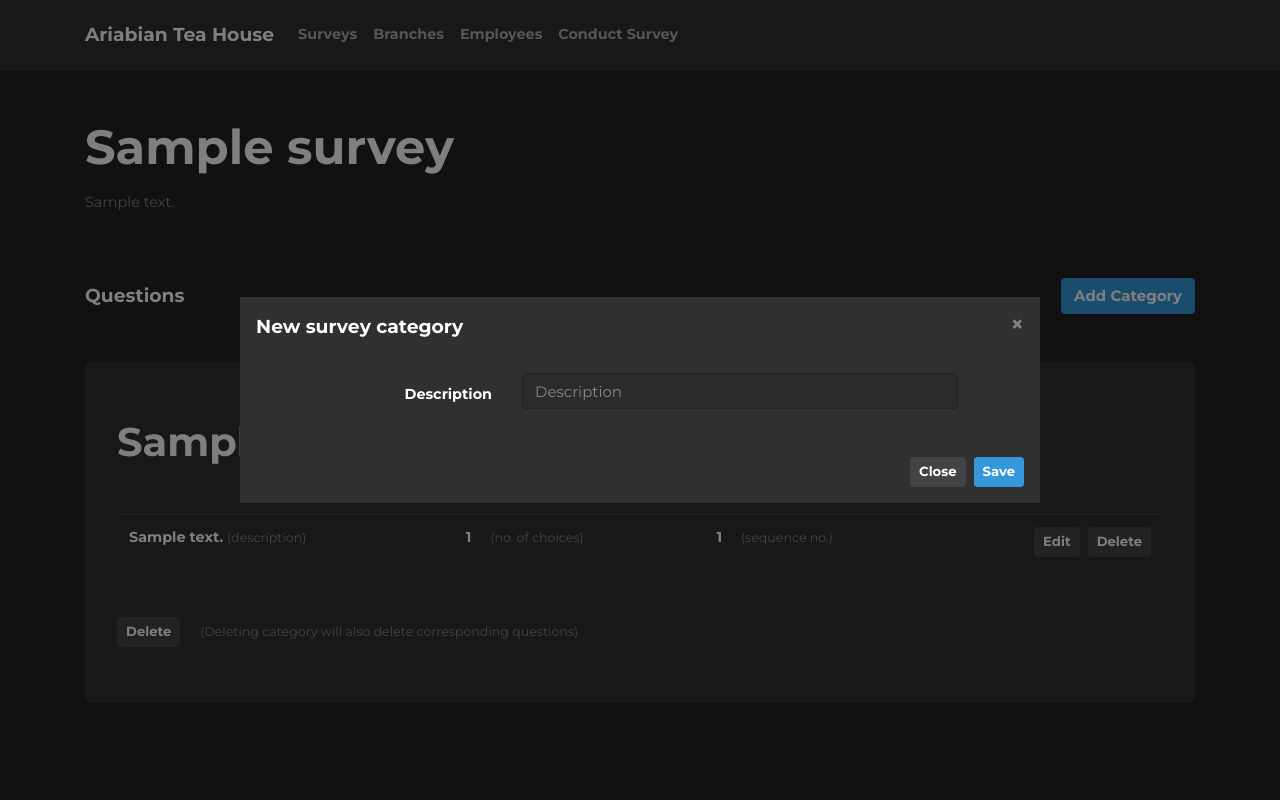
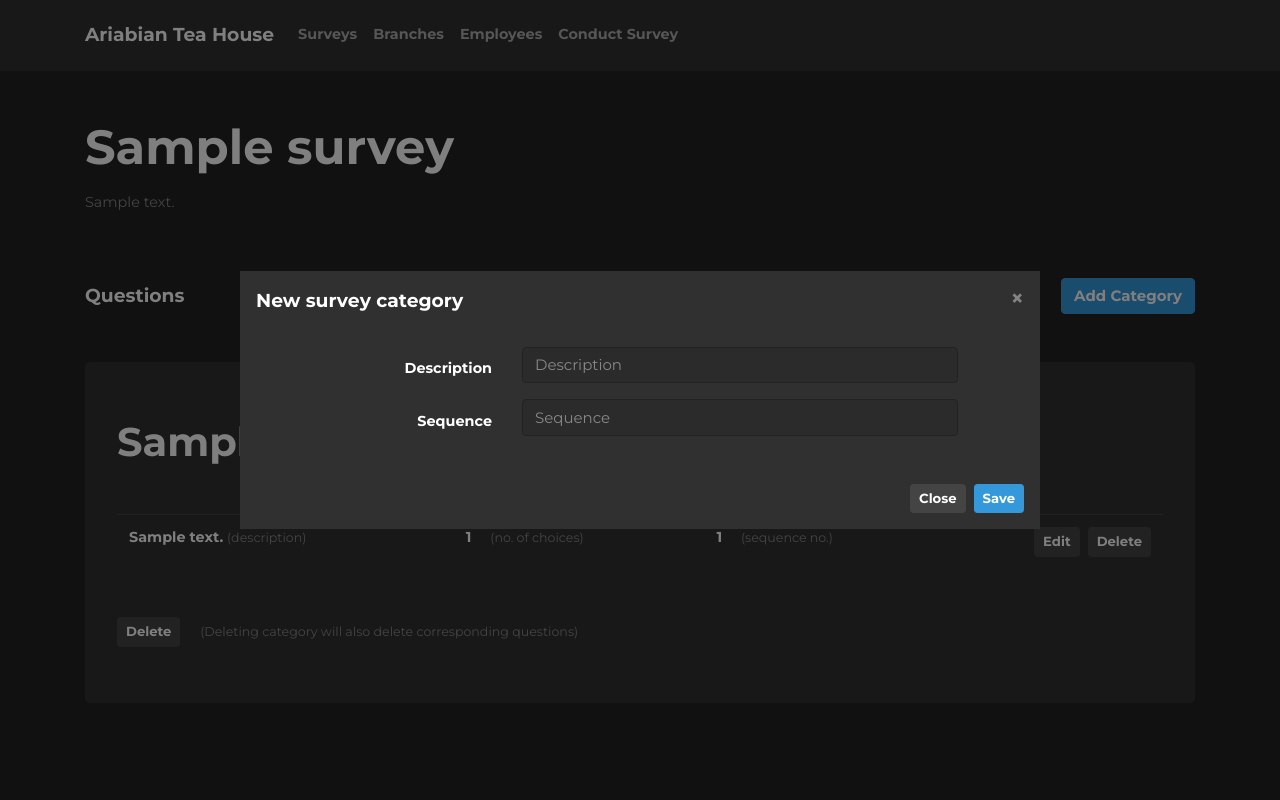
Before and after one commit to tordsyabe/ath-survey, a Flask app: page /surveys/1 in a window 1280 px wide, after a click on "Add Category". Run offline with Flask 2, Linux system fonts and the light colour scheme; tables that the repository leaves empty hold one stand-in row (values such as "Sample post"); some libraries are stand-ins or nearby versions.

Commit message:
added sequnce and order by on survey category

```diff
--- a/athsurveyapp/blueprints/employee/templates/employee_details.html
+++ b/athsurveyapp/blueprints/employee/templates/employee_details.html
@@ -120,6 +120,12 @@ block body %}
         <div class="modal-body">
           <p>Are you sure you want to delete this response?</p>
           <input type="hidden" id="responseId" name="responseId" />
+          <input
+            type="hidden"
+            id="employeeId"
+            name="employeeId"
+            value="{{employee.id}}"
+          />
         </div>
         <div class="modal-footer">
           <button
--- a/athsurveyapp/blueprints/employee/views.py
+++ b/athsurveyapp/blueprints/employee/views.py
@@ -72,6 +72,6 @@ def create_employee():
         db.session.add(new_emp)
         db.session.commit()
 
-        return redirect(url_for('employee_page.employee_index'))
+        return redirect(url_for('employee_page.employee_details', id=new_emp.id))
 
     return render_template('create_employee.html', form=form)
--- a/athsurveyapp/blueprints/question/forms.py
+++ b/athsurveyapp/blueprints/question/forms.py
@@ -11,7 +11,7 @@ class QuestionForm(FlaskForm):
     q_id = HiddenField("Question Id")
     q_description = StringField("Description", validators=[DataRequired()])
     is_required = BooleanField("Is Required", default="checked")
-    place_number = StringField("Sequence no.", validators=[DataRequired()])
+    q_sequence = StringField("Sequence no.", validators=[DataRequired()])
     question_type_id = HiddenField("Question Type", validators=[DataRequired()])
     choice_id = QuerySelectField(
         "Choice",
--- a/athsurveyapp/blueprints/question_type/forms.py
+++ b/athsurveyapp/blueprints/question_type/forms.py
@@ -9,3 +9,4 @@ from athsurveyapp.models.models import db, Branch
 class QuestionTypeForm(FlaskForm):
 
     qt_description = StringField("Description", validators=[DataRequired()])
+    qt_sequence = StringField("Sequence", validators=[DataRequired()])
--- a/athsurveyapp/blueprints/question_type/resource.py
+++ b/athsurveyapp/blueprints/question_type/resource.py
@@ -9,6 +9,7 @@ question_type_args.add_argument(
     "description", type=str, help="Survey category description", required=True
 )
 question_type_args.add_argument("survey_id", type=int, help="Survey", required=True)
+question_type_args.add_argument("sequence", type=int, help="Sequence", required=True)
 
 
 class QuestionTypeResource(Resource):
@@ -61,7 +62,7 @@ class QuestionTypeResourceList(Resource):
 
         args = question_type_args.parse_args()
 
-        new_question_type = Qt(args["description"], args["survey_id"])
+        new_question_type = Qt(args["description"], args["survey_id"], args["sequence"])
 
         db.session.add(new_question_type)
         db.session.commit()
--- a/athsurveyapp/blueprints/survey/templates/survey_details.html
+++ b/athsurveyapp/blueprints/survey/templates/survey_details.html
@@ -303,6 +303,18 @@ block body %}
                 placeholder="Description")}}
               </div>
             </div>
+
+            <div class="col-3 font-weight-bold">
+              {{qt_form.qt_sequence.label(class_="float-right")}}
+            </div>
+            <div class="col-7">
+              <div class="form-group">
+                <!-- <label for="description">Description</label> -->
+
+                {{qt_form.qt_sequence(class_="form-control",
+                placeholder="Sequence")}}
+              </div>
+            </div>
           </div>
         </div>
         <div class="modal-footer">
@@ -366,11 +378,11 @@ block body %}
             </div>
 
             <div class="col-3 font-weight-bold">
-              {{question_form.place_number.label(class_="float-right")}}
+              {{question_form.q_sequence.label(class_="float-right")}}
             </div>
             <div class="col-7">
               <div class="form-group">
-                {{question_form.place_number (class_="form-control",
+                {{question_form.q_sequence(class_="form-control",
                 placeholder="Sequence no.")}}
               </div>
             </div>
--- a/athsurveyapp/static/js/employeeDetails.js
+++ b/athsurveyapp/static/js/employeeDetails.js
@@ -51,7 +51,11 @@ $(document).ready(function () {
     $.ajax({
       type: "DELETE",
       url: "/api/employees/responses/" + reponseToDelete,
-      success: function (data) {},
+      success: function (data) {
+        location.href =
+          "/employees/" +
+          $("#deleteResponseForm").find("input[name='employeeId']").val();
+      },
       error: function (error) {
         console.log(error);
       },
--- a/athsurveyapp/static/js/surveyDetails.js
+++ b/athsurveyapp/static/js/surveyDetails.js
@@ -13,6 +13,11 @@ $(document).ready(function () {
     const categoryDescription = $(
       '#surveyCategoryForm input[id="qt_description"]'
     ).val();
+
+    const categorySequence = $(
+      '#surveyCategoryForm input[id="qt_sequence"]'
+    ).val();
+
     $.ajax({
       type: "POST",
       url: "/api/question_types",
@@ -20,6 +25,7 @@ $(document).ready(function () {
       data: JSON.stringify({
         description: categoryDescription,
         survey_id: surveyId,
+        sequence: categorySequence,
       }),
 
       success: function (data) {
@@ -183,7 +189,7 @@ $(document).ready(function () {
   $(".add-question-btn").on("click", function (e) {
     const surveyCatDesc = $(this).siblings("h2").text();
     const surveyCatId = $(this).parent().parent().data("categoryid");
-
+    $("#questionForm").trigger("reset");
     $("#questionForm").find("input[name='question_type_id']").val(surveyCatId);
 
     $(".question-description-form").html(`(${surveyCatDesc})`);
@@ -194,12 +200,10 @@ $(document).ready(function () {
     e.preventDefault();
     const q_id = $(this).find("input[name='q_id']").val();
     const desc = $(this).find("input[name='q_description']").val();
-    const sq = $(this).find("input[name='place_number']").val();
+    const sq = $(this).find("input[name='q_sequence']").val();
     const choice = $(this).find("select[name='choice_id']").val();
     const is_req = $(this).find("input[name='is_required']").val();
     const qt_id = $(this).find("input[name='question_type_id']").val();
-
-    console.log(desc, sq, choice, is_req, qt_id);
 
     $.ajax({
       type: "POST",
@@ -250,7 +254,7 @@ $(document).ready(function () {
     $('input[id="q_description"').val(
       $(quesInfo).find("td:eq(0) .font-weight-bold").text()
     );
-    $('input[id="place_number"').val(
+    $('input[id="q_sequence"').val(
       $(quesInfo).find("td:eq(2) .font-weight-bold").text()
     );
 
--- a/athsurveyapp/static/styles/main.css
+++ b/athsurveyapp/static/styles/main.css
@@ -118,7 +118,7 @@ body {
   align-items: center;
 }
 
-input[type="radio"]:checked + label{
+input[type="radio"]:checked + label {
   background: var(--cyan);
 }
 
@@ -131,3 +131,15 @@ input[type="radio"]:checked + label{
   left: 50%;
   transform: translate(-50%, 0);
 }
+
+.page-item.active .page-link {
+  background-color: var(--info) !important;
+}
+
+.page-link {
+  background-color: var(--secondary) !important;
+}
+
+.page-link:hover {
+  background-color: var(--info) !important;
+}
```
Also changed, not shown: athsurveyapp/models/models.py (+5 -3 lines), migrations/versions/4ed520a31e6e_added_sequence_in_question_type.py (added, +28 -0 lines). Lines whose indentation alone changed are shown as unchanged.
